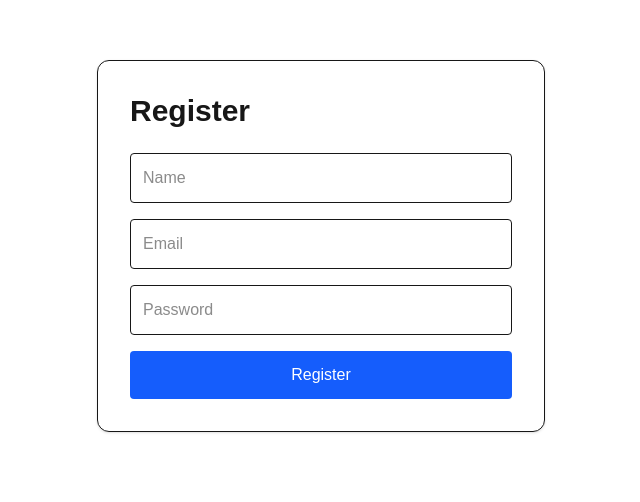
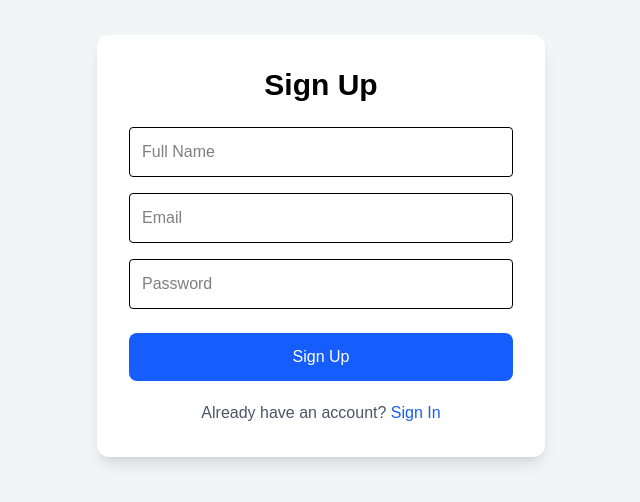
Before and after one commit to Akshay272002/loop-ai-customer-feedback, a Next.js app: page /register in a window 1280 px wide. Shown: the part 154-656 px from the top of the page, without its empty margins (319-959 px from the left). Built offline with nearby package versions, Linux system fonts and the light colour scheme.

Commit message:
Add user registration page

```diff
--- a/app/register/page.tsx
+++ b/app/register/page.tsx
@@ -1,30 +1,89 @@
+"use client";
+
+import { useState } from "react";
+import { useRouter } from "next/navigation";
+
 export default function RegisterPage() {
+  const router = useRouter();
+
+  const [name, setName] = useState("");
+  const [email, setEmail] = useState("");
+  const [password, setPassword] = useState("");
+
+  async function handleRegister(e: React.FormEvent) {
+    e.preventDefault();
+
+    const res = await fetch("/api/register", {
+      method: "POST",
+      headers: {
+        "Content-Type": "application/json",
+      },
+      body: JSON.stringify({
+        name,
+        email,
+        password,
+      }),
+    });
+
+    const data = await res.json();
+
+    if (res.ok) {
+      alert("Registration successful! Please Sign In.");
+      router.push("/login");
+    } else {
+      alert(data.message || "Registration failed");
+    }
+  }
+
   return (
-    <main className="min-h-screen flex items-center justify-center">
-      <div className="w-full max-w-md p-8 border rounded-xl shadow">
-        <h1 className="text-3xl font-bold mb-6">Register</h1>
+    <main className="min-h-screen flex items-center justify-center bg-gray-100">
+      <div className="w-full max-w-md bg-white p-8 rounded-xl shadow-lg">
+        <h1 className="text-3xl font-bold text-center mb-6 text-black">
+          Sign Up
+        </h1>
 
+        <form onSubmit={handleRegister}>
           <input
             type="text"
-          placeholder="Name"
-          className="w-full border p-3 rounded mb-4"
+            placeholder="Full Name"
+            className="w-full border p-3 rounded mb-4 text-black"
+            value={name}
+            onChange={(e) => setName(e.target.value)}
+            required
           />
 
           <input
             type="email"
             placeholder="Email"
-          className="w-full border p-3 rounded mb-4"
+            className="w-full border p-3 rounded mb-4 text-black"
+            value={email}
+            onChange={(e) => setEmail(e.target.value)}
+            required
           />
 
           <input
             type="password"
             placeholder="Password"
-          className="w-full border p-3 rounded mb-4"
+            className="w-full border p-3 rounded mb-6 text-black"
+            value={password}
+            onChange={(e) => setPassword(e.target.value)}
+            required
           />
 
-        <button className="w-full bg-blue-600 text-white p-3 rounded">
-          Register
+          <button
+            type="submit"
+            className="w-full bg-blue-600 hover:bg-blue-700 text-white p-3 rounded-lg transition"
+          >
+            Sign Up
           </button>
+        </form>
+
+        <p className="text-center mt-5 text-gray-600">
+          Already have an account?{" "}
+          <a href="/login" className="text-blue-600 hover:underline">
+            Sign In
+          </a>
+        </p>
       </div>
     </main>
   );
--- a/components/home/Navbar.tsx
+++ b/components/home/Navbar.tsx
@@ -22,25 +22,21 @@ export default function Navbar() {
           </div>
         </Link>
 
-        {/* Navigation */}
-
-
         {/* Buttons */}
-
         <div className="flex gap-3 text-black">
 
           <Link
             href="/login"
-            className="px-5 py-2 rounded-lg  border-gray-300 hover:text-blue-600"
+            className="px-5 py-2 rounded-lg border border-gray-300 hover:bg-gray-100 transition"
           >
-            Login
+            Sign In
           </Link>
 
           <Link
-            href="/feedback"
-            className="px-5 py-2 rounded-lg text-black hover:text-blue-600"
+            href="/register"
+            className="px-5 py-2 rounded-lg bg-blue-600 text-white hover:bg-blue-700 transition"
           >
-            Feedback
+            Sign Up
           </Link>
 
         </div>
```
Lines whose indentation alone changed are shown as unchanged.
